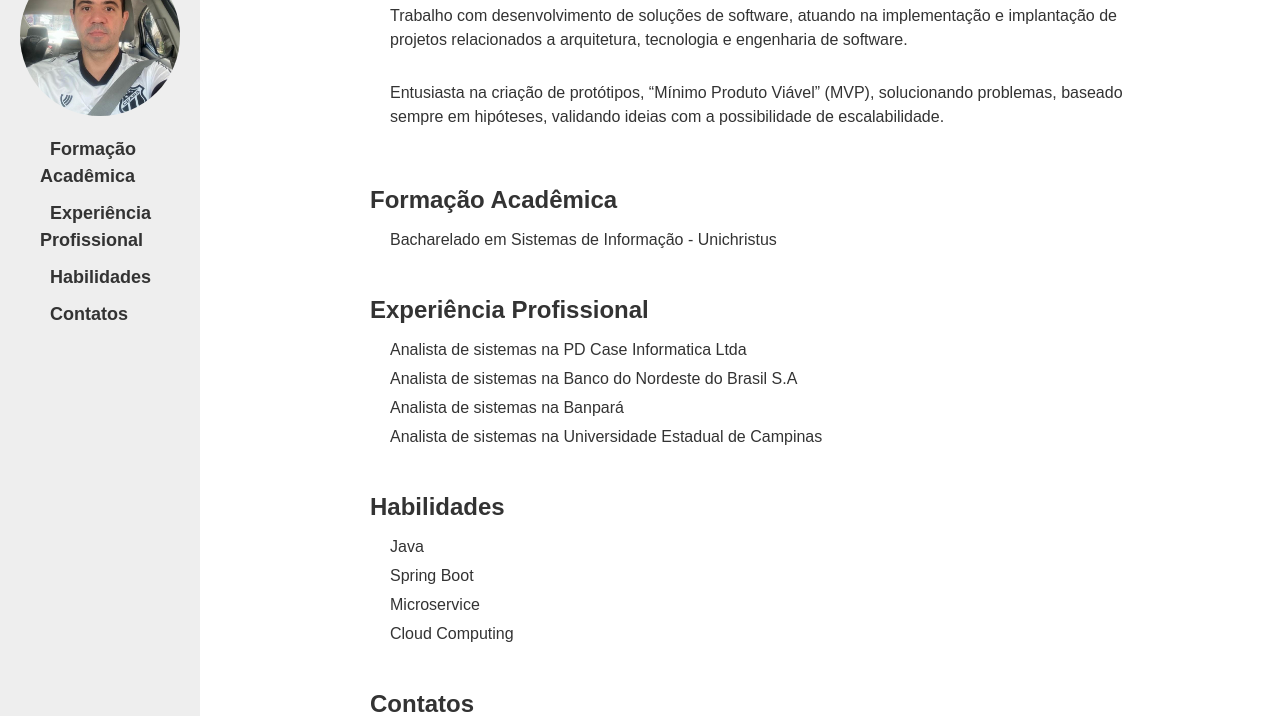
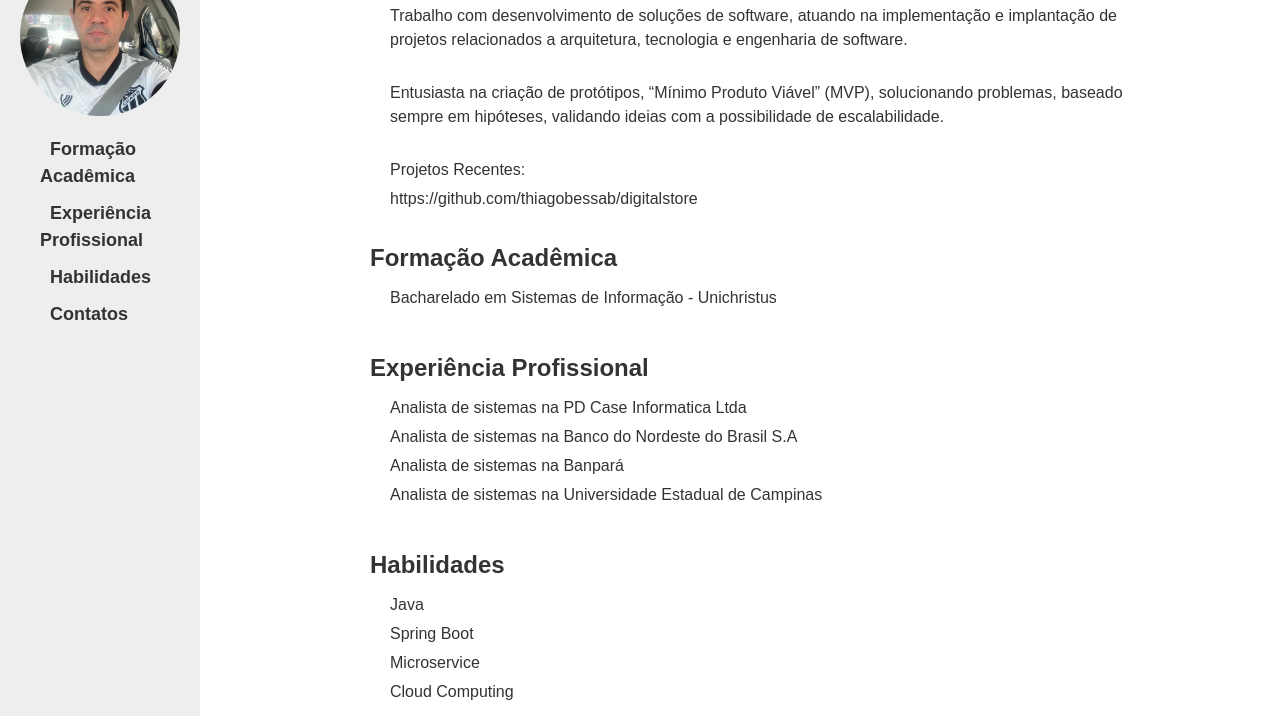
Before and after one commit to thiagobessab/curriculo-dc, a plain HTML site: page index.html in a window 1280 px wide. Shown: the part 84-800 px from the top of the page. Drawn offline with Linux system fonts and the light colour scheme.

Commit message:
Update index.html

```diff
--- a/index.html
+++ b/index.html
@@ -25,6 +25,8 @@
 			<br>
 			<li> Entusiasta na criação de protótipos, “Mínimo Produto Viável” (MVP), solucionando problemas, baseado sempre em hipóteses, validando ideias com a possibilidade de escalabilidade. </li>
 			<br>
+		      	<li> Projetos Recentes: </li>
+		      	<li> https://github.com/thiagobessab/digitalstore </li>
 			<br>
 
 		  </ul>
```
